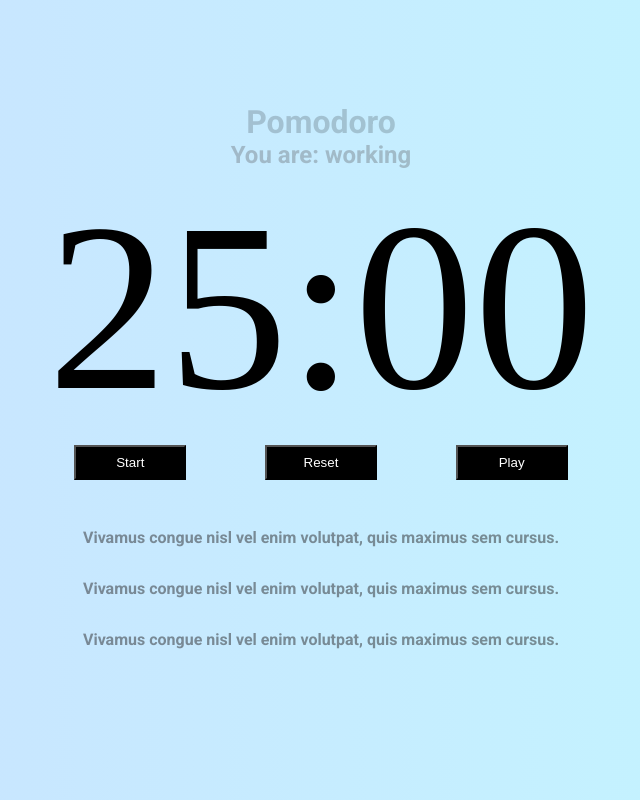
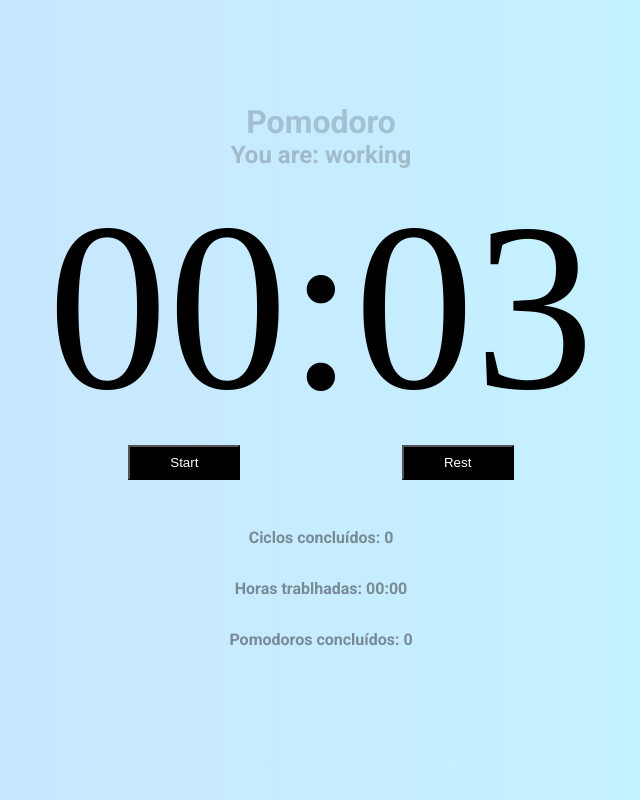
Before and after one commit to stherzada/pomodoro, a React (Vite) app: page / in a window 1280 px wide. Shown: the whole page, without its empty margins (319-959 px from the left). Built offline with nearby package versions, Linux system fonts and the light colour scheme; a web font is replaced by a local one.

Commit message:
feat: creating function cycles count

```diff
--- a/src/App.tsx
+++ b/src/App.tsx
@@ -7,8 +7,8 @@
       <div className="container">
         <h1>Pomodoro</h1>
         <PomodoroTimer
-          PomodoroTime={1500}
-          shortRestTime={300}
+          PomodoroTime={3}
+          shortRestTime={2}
           longRestTime={500}
           cycles={4}
         />
--- a/src/components/Pomodoro/Pomodoro.css
+++ b/src/components/Pomodoro/Pomodoro.css
@@ -34,3 +34,7 @@
 .details p {
     padding: 1rem;
 }
+
+.hidden {
+    display: none;
+}
--- a/src/components/Pomodoro/PomodoroTimer.tsx
+++ b/src/components/Pomodoro/PomodoroTimer.tsx
@@ -1,7 +1,8 @@
-import React from "react"
+import React, { useEffect } from "react"
 import { useInterval } from "../../hooks/use-interval"
 import { Button } from "../Buttton/Button"
 import { Timer } from "./Timer"
+import { secondsToTime } from "../../utils/seconds-to-time"
 
 interface Props {
   PomodoroTime: number
@@ -11,13 +12,15 @@
 }
 
 export function PomodoroTimer(props: Props): JSX.Element {
-  const [mainTime, setMainTime] = React.useState(props.PomodoroTime)
-  const [timeCounting, setTimeCouting] = React.useState(false)
-  // const [working, setWorking] = React.useState(false);
+  const [mainTime, setMainTime] = React.useState(props.PomodoroTime);
+  const [timeCounting, setTimeCouting] = React.useState(false);
+  const [resting, setResting] = React.useState(false);
+  const [working, setWorking] = React.useState(false);
+  const [cyclesQtdMenager, setCyclesManager] = React.useState(new Array(props.cycles - 1).fill(true));
 
-  // //useEffect(()=>{
-  // if(working) document.body.classList.add('working')
-  // }, [working]);
+  const[completetedCycles, setCompletedCycles] =  React.useState(0);
+  const[fullWorkingTime, setFullWorkingTime] =  React.useState(0);
+  const[numberOfPomodoros, setNumberOfPomodoros] =  React.useState(0);
 
   useInterval(
     () => {
@@ -28,8 +31,40 @@
 
   const configureWork = () => {
     setTimeCouting(true)
-    // setWorking(true);
+    setWorking(true);
+    setResting(true);
+    setMainTime(props.PomodoroTime)}
+
+  const configureRest = (long: boolean) => {
+    setTimeCouting(true)
+    setWorking(false);
+    setResting(true);
+
+    if(long){
+      setMainTime(props.longRestTime)
+    } else {
+      setMainTime(props.shortRestTime)
+    }
   }
+
+  useEffect(()=>{
+    if(working) document.body.classList.add('working')
+    if(resting) document.body.classList.remove('working')
+
+    if(mainTime > 0) return;
+
+    if(working && cyclesQtdMenager.length > 0){
+      configureRest(false);
+      cyclesQtdMenager.pop();
+    } else if(working && cyclesQtdMenager.length <= 0){
+      configureRest(false);
+      setCyclesManager(new Array(props.cycles -1).fill(true));
+      setCompletedCycles(completetedCycles + 1);
+    }
+
+    if(working) setNumberOfPomodoros(numberOfPomodoros + 1)
+    if(resting) configureWork()
+  }, [working, resting, mainTime, configureRest, setCyclesManager, cyclesQtdMenager, configureWork, numberOfPomodoros, props.cycles, completetedCycles]);
 
   return (
     <>
@@ -37,17 +72,18 @@
       <Timer mainTime={mainTime} />
       <div className="controls">
         <Button text="Start" onClick={() => configureWork()}></Button>
-        <Button text="Reset" onClick={() => console.log("testando")}></Button>
+        <Button text="Rest" onClick={() => configureRest(false)}></Button>
         <Button
+        className={!working && !resting ? 'hidden' : '' }
           text={timeCounting ? "Pause" : "Play"}
           onClick={() => setTimeCouting(!timeCounting)}
         ></Button>
       </div>
 
       <div className="details">
-        <p>Vivamus congue nisl vel enim volutpat, quis maximus sem cursus. </p>
-        <p>Vivamus congue nisl vel enim volutpat, quis maximus sem cursus.</p>
-        <p>Vivamus congue nisl vel enim volutpat, quis maximus sem cursus.</p>
+        <p>Ciclos concluídos: {completetedCycles} </p>
+        <p>Horas trablhadas: {secondsToTime(fullWorkingTime)}</p>
+        <p>Pomodoros concluídos: {numberOfPomodoros}</p>
       </div>
     </>
   )
```
